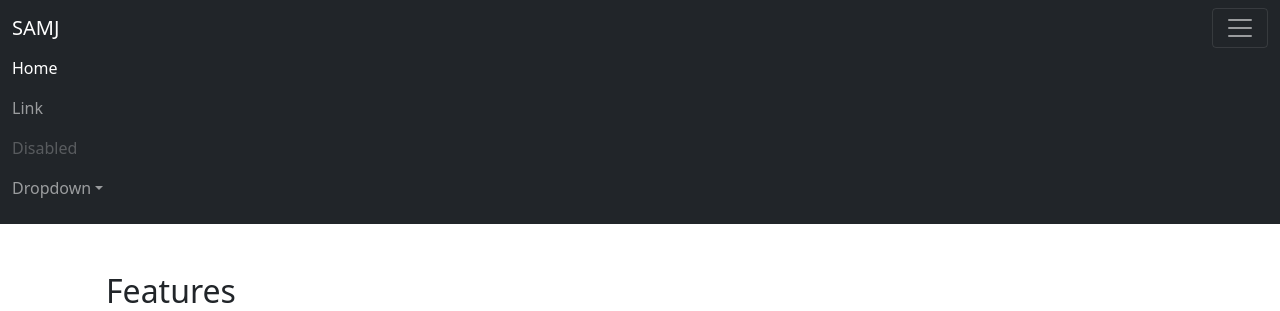
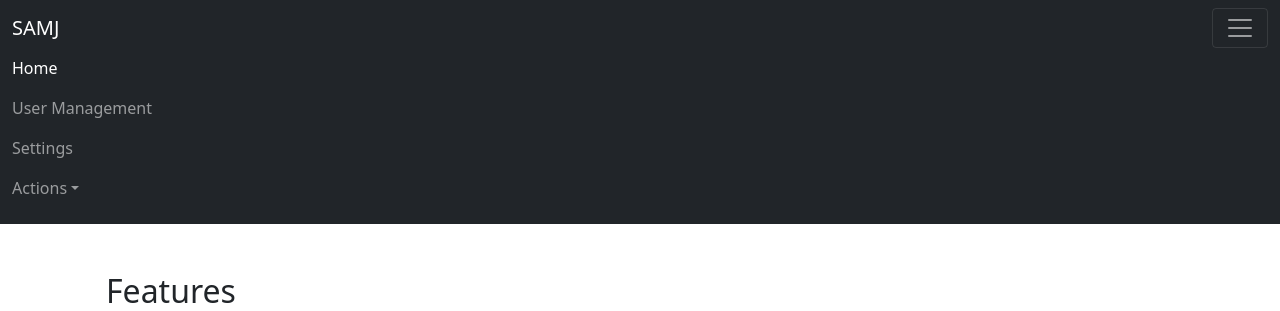
Before and after one commit to SAMJ-CSDC26BB/SAMJ-Django-TBC, a Django app: page / in a window 1280 px wide, after a click that opens the changed part. Shown: the top 311 px of the page. Run offline with Django 5.2, Linux system fonts and the light colour scheme; some libraries are stand-ins or nearby versions.

Commit message:
Adapt navbar links

```diff
--- a/samjTBC/samj/templates/components/navbar.html
+++ b/samjTBC/samj/templates/components/navbar.html
@@ -13,13 +13,16 @@
                     <a class="nav-link active" aria-current="page" href="#">Home</a>
                 </li>
                 <li class="nav-item">
-                    <a class="nav-link" href="#">Link</a>
+                    <a class="nav-link" href="../user">User Management</a>
                 </li>
                 <li class="nav-item">
+                    <a class="nav-link" href="/settings">Settings</a>
+                </li>
+                <!--<li class="nav-item">
                     <a class="nav-link disabled" href="#" tabindex="-1" aria-disabled="true">Disabled</a>
-                </li>
+                </li>-->
                 <li class="nav-item dropdown">
-                    <a class="nav-link dropdown-toggle" href="#" id="dropdown01" data-bs-toggle="dropdown" aria-expanded="false">Dropdown</a>
+                    <a class="nav-link dropdown-toggle" href="#" id="dropdown01" data-bs-toggle="dropdown" aria-expanded="false">Actions</a>
                     <ul class="dropdown-menu" aria-labelledby="dropdown01">
                         <li><a class="dropdown-item" href="#">Action</a></li>
                         <li><a class="dropdown-item" href="#">Another action</a></li>
```
